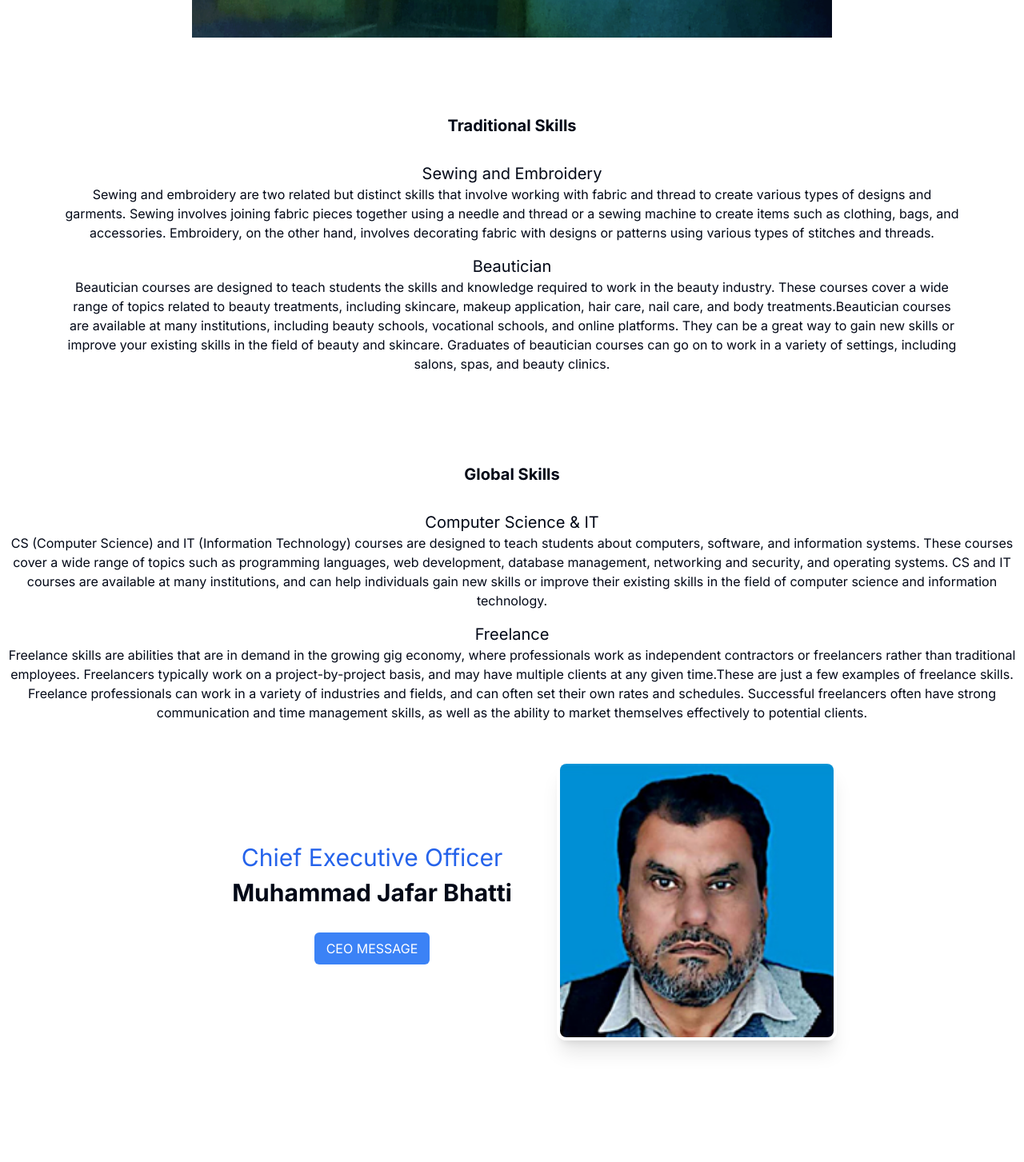
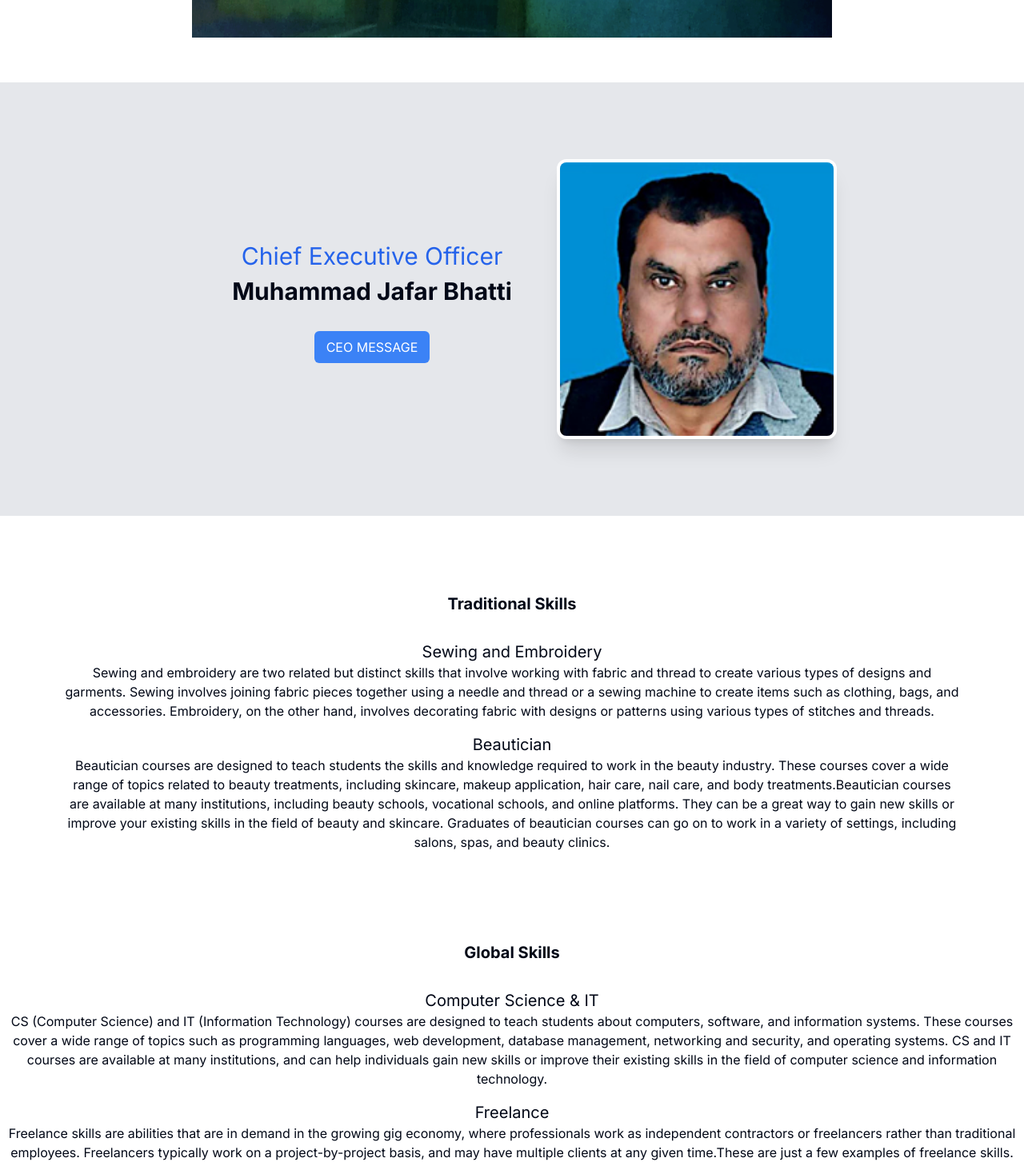
Before and after one commit to drsagher/avstiswl, a Next.js app: page / in a window 1280 px wide. Shown: the part 843-2296 px from the top of the page at 80% size. Built offline with nearby package versions, Linux system fonts and the light colour scheme.

Commit message:
Modification 5f

```diff
--- a/app/about.tsx
+++ b/app/about.tsx
@@ -4,7 +4,7 @@ import {Popover, PopoverContent, PopoverTrigger} from "@/components/ui/popover";
 export default function About() {
   return (
     <>
-    <section id='about' className='flex lg:flex-col justify-center items-center py-8'>
+    <section id='about' className='flex lg:flex-col justify-center items-center py-24 bg-gray-200 mt-14'>
 <div className="flex">
   <div className='flex flex-col justify-center items-center px-14'>
     <h2 className='text-3xl text-blue-600 py-2'>Chief Executive Officer</h2>
--- a/app/page.tsx
+++ b/app/page.tsx
@@ -82,8 +82,9 @@ export default function Home() {
         </div>
       </div>
       {/*end hero*/}
+      <About/>
       <Service/>
-      <About/>
+
       <Footer/>
     </div>
     </>
```
